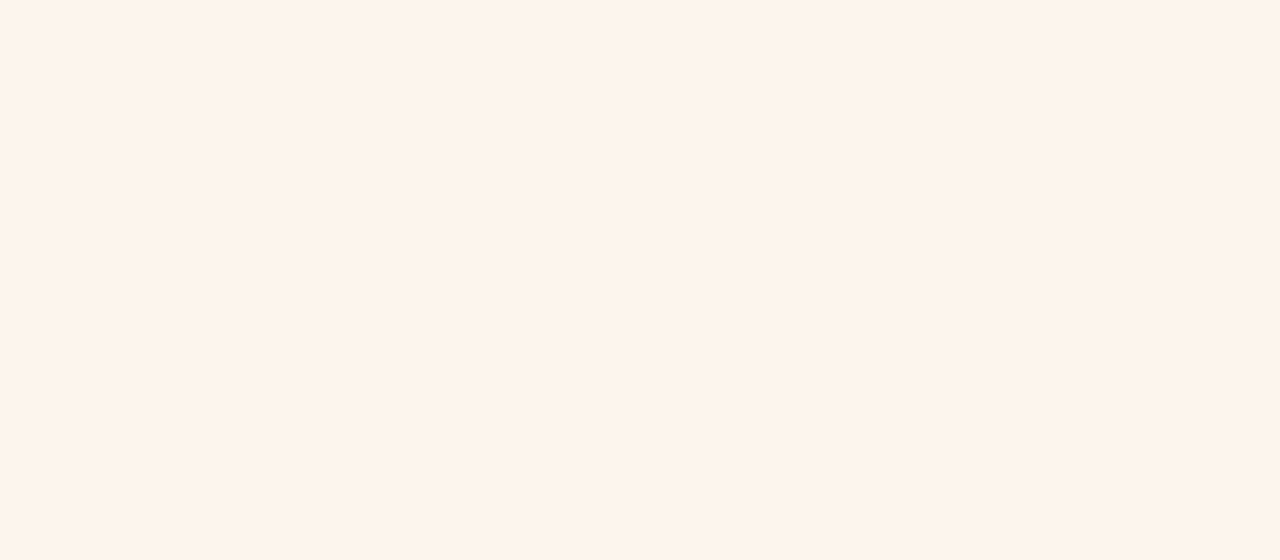
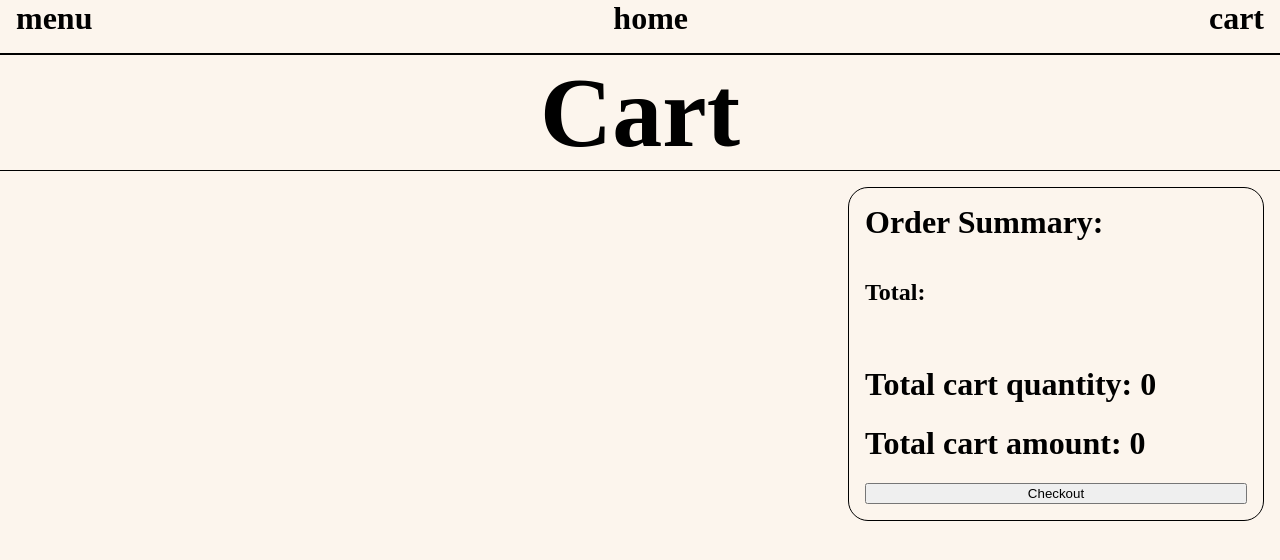
Before and after one commit to pedrofzero/ecommerce-app, a React (Create React App) app in the folder client/: page /cart in a window 1280 px wide. Before the commit this address had no page. Shown: the top 560 px of the page. Built offline with nearby package versions, Linux system fonts and the light colour scheme; a web font is replaced by a local one.

Commit message:
switch cart to page instead of modal, scrollbar disable

```diff
--- /dev/null
+++ b/client/src/components/cart/index.jsx
@@ -0,0 +1,83 @@
+import React from 'react'
+import { useSelector, useDispatch } from 'react-redux'
+import useWindowSize from '../../hooks/useWindowSize'
+import Header from '../../layout/header'
+import closeIcon from '../../assets/icons/x.svg'
+import { Box, Grid, Stack } from '@mui/material'
+import { increaseQuantity, lowerQuantity } from '../../redux/cartSlice'
+
+const Cart = () => {
+
+  const dispatch = useDispatch();
+
+  const size = useWindowSize();
+  const cart = useSelector((state) => state.persistedReducer.cart.cartItems)
+  const test = useSelector((state) => state.persistedReducer.cart)
+
+  return (
+    <>
+      <Header />
+      <Box sx={{ textAlign: 'center', border: '1px black solid', borderLeft: 0, borderTop: 0, borderRight: 0, margin: 0, padding: 0 }}>
+        <h1 style={{
+          margin: 0, padding: 0, display: 'flex',
+          justifyContent: 'center', alignItems: 'center', width: '100%', fontSize: `${size < 600 ? '80px' : '100px'}`
+        }}>Cart</h1>
+      </Box>
+      <Box sx={{ p: 2 }}>
+        <Grid container>
+          <Grid item xs={12} sm={8} sx={{ height: 550, overflow: 'auto' }}>
+            {cart.map((product, index) => {
+              return (
+                <>
+                  <Grid container key={index}>
+                    <Grid item xs={12}>
+                      <Stack direction='row' spacing={3}>
+                        <img src={`http://${process.env.REACT_APP_IMAGE_PATH}/${product.image_path}`} style={{ width: '20%', borderRadius: 10, height: 'auto', objectFit: 'contain' }} />
+                        <Stack direction='column'>
+                          <h1>Product: {product.name}</h1>
+                          <h1>Price: {product.price}€</h1>
+                        </Stack>
+                        <Box sx={{ width: '30%', display: 'flex', justifyContent: 'end', alignItems: 'center' }}>
+                          <Stack direction='column' sx={{border: 1}} spacing={2} alignItems='center'>
+                            <Box>
+                              <img src={closeIcon}/>
+                            </Box>
+                            <Box sx={{ display: 'flex', justifyContent: 'center', alignItems: 'center' }}>
+                              <button onClick={() => dispatch(lowerQuantity(product))}>-</button>
+                              <h4>{product.cartQuantity}</h4>
+                              <button onClick={() => dispatch(increaseQuantity(product))}>+</button>
+                            </Box>
+                          </Stack>
+                        </Box>
+                      </Stack>
+                      <Box sx={{ pt: 1 }}>
+
+                      </Box>
+                    </Grid>
+                  </Grid>
+                </>
+              )
+            })}
+
+          </Grid>
+          <Grid item xs={12} sm={4}>
+            <Box sx={{ height: 300, m: 0, p: 0, border: '1px black solid', borderRadius: 5, p: 2 }}>
+              <Stack direction='column' justifyContent='space-between' sx={{ height: '100%', width: '100%' }}>
+                <h1 style={{ margin: 0, padding: 0 }}>Order Summary:</h1>
+                <h2>Total: </h2>
+                <Box>
+                  <h1>Total cart quantity: {test.cartTotalQuantity}</h1>
+                  <h1>Total cart amount: {test.cartTotalAmount}</h1>
+                  <button style={{ width: '100%' }}>Checkout</button>
+                </Box>
+              </Stack>
+            </Box>
+          </Grid>
+        </Grid>
+
+      </Box>
+    </>
+  )
+}
+
+export default Cart
--- a/client/src/components/home/index.jsx
+++ b/client/src/components/home/index.jsx
@@ -33,9 +33,6 @@ const Home = () => {
                 <Menu open={menuOpen} setMenuOpen={setMenuOpen} />
             }
 
-            {cartOpen &&
-                <Cart setCartOpen={setCartOpen} />
-            }
 
             <Header setCartOpen={setCartOpen} setMenuOpen={setMenuOpen} />
 
--- a/client/src/components/product/index.jsx
+++ b/client/src/components/product/index.jsx
@@ -49,9 +49,6 @@ const SingleProduct = () => {
             {menuOpen &&
                 <Menu open={menuOpen} setMenuOpen={setMenuOpen} />
             }
-            {cartOpen &&
-                <Cart open={cartOpen} setCartOpen={setCartOpen} />
-            }
 
             {!loading
                 &&
--- a/client/src/components/products/index.jsx
+++ b/client/src/components/products/index.jsx
@@ -52,7 +52,7 @@ const Products = () => {
                     <Box sx={{ display: 'flex', justifyContent: 'center', alignItems: 'center'}}>
                         <h1 style={{
                             margin: 0, padding: 0, display: 'flex',
-                            justifyContent: 'center', alignItems: 'center', width: '100%', fontSize: `${size < 600 ? '80px' : '140px'}`
+                            justifyContent: 'center', alignItems: 'center', width: '100%', fontSize: `${size < 600 ? '80px' : '100px'}`
                         }}>Collection</h1>
                     </Box>
                     <Grid container>
--- a/client/src/index.css
+++ b/client/src/index.css
@@ -27,3 +27,7 @@ a {
   text-decoration: none;
 
 }
+
+body::-webkit-scrollbar {
+  display: none;
+}
--- a/client/src/layout/header/index.jsx
+++ b/client/src/layout/header/index.jsx
@@ -16,7 +16,7 @@ const Header = ({ setCartOpen, setMenuOpen }) => {
                     <a><h1 onClick={() => setMenuOpen(true)} style={{ margin: 0, cursor: 'pointer' }}>menu</h1></a>
                     <a><h1 onClick={() => navigate('/home')} style={{ margin: 0, cursor: 'pointer' }}>home</h1></a>
                     <Stack direction='row' sx={{ p: 0, m: 0 }}>
-                        <h1 onClick={() => setCartOpen(true)} style={{ margin: 0, cursor: 'pointer' }}>cart</h1>
+                        <h1 onClick={() => navigate('/cart')} style={{ margin: 0, cursor: 'pointer' }}>cart</h1>
                     </Stack>
                 </Stack>
                 <Box sx={{ pb: 2 }}></Box>
--- a/client/src/router/index.js
+++ b/client/src/router/index.js
@@ -6,6 +6,7 @@ import Products from '../components/products'
 import AppLayout from '../layout/appLayout'
 import SingleProduct from '../components/product'
 import Category from '../components/products/category'
+import Cart from '../components/cart'
 
 const Router = () => {
     return (
@@ -16,6 +17,9 @@ const Router = () => {
                         <Route index element={<Navigate to="/home" />} />
                         <Route exact path="/home">
                             <Route index element={<Home />} />
+                        </Route>
+                        <Route exact path="/cart">
+                            <Route index element={<Cart />} />
                         </Route>
                         <Route exact path="/collections/all">
                             <Route index element={<Products />} />
```
Also changed, not shown: 1 other file (tests, documents, lock files or other folders).
